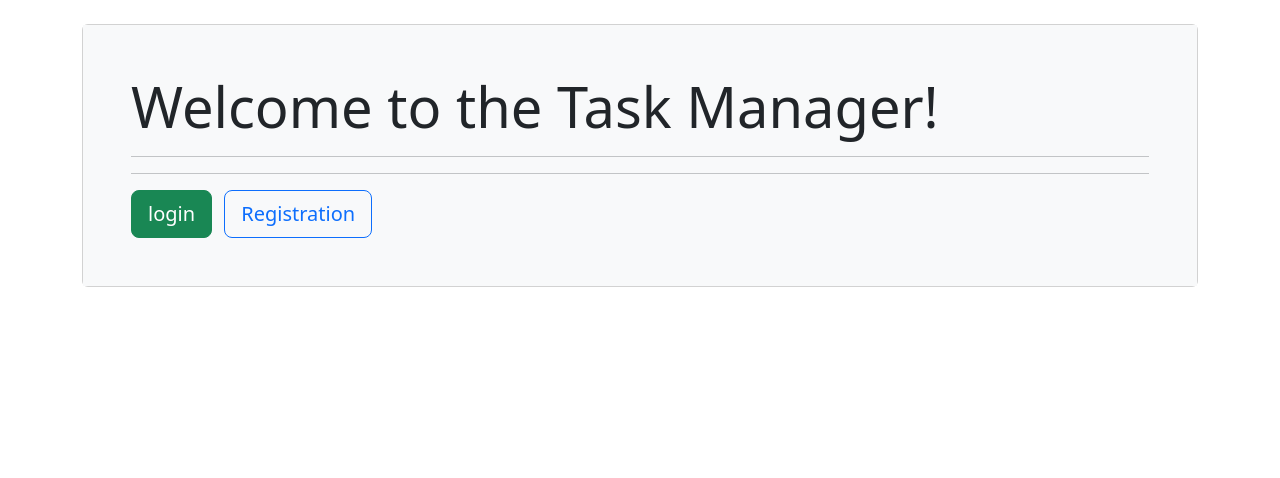
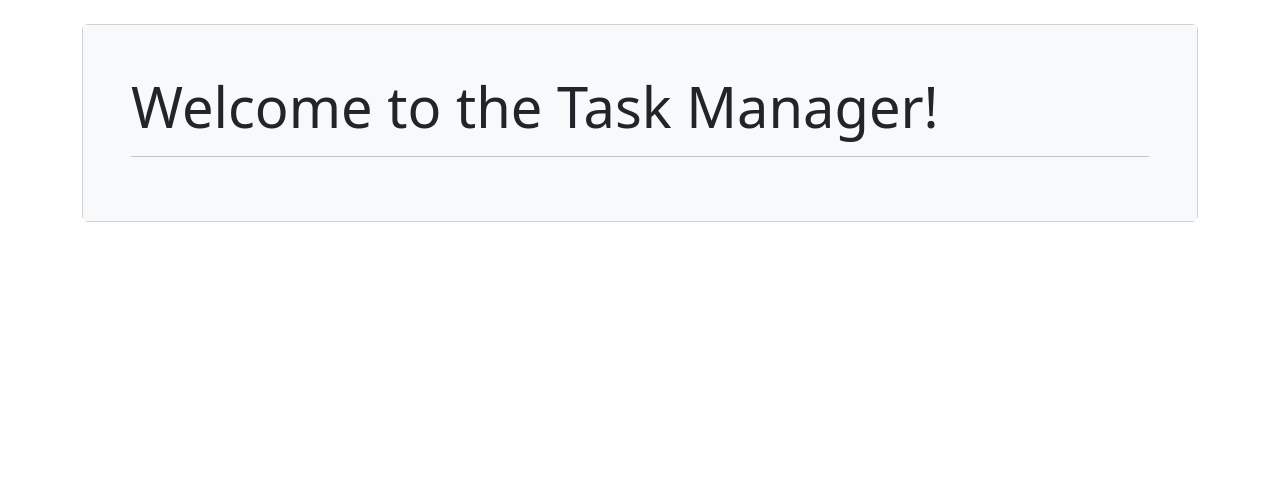
Before and after one commit to lisaCookie/python-project-52, a Django app: page / in a window 1280 px wide. Shown: the part 56-534 px from the top of the page. Run offline with Django 5.2, Linux system fonts and the light colour scheme; some libraries are stand-ins or nearby versions.

Commit message:
deleted:    cleaned.po         modified:   task_manager/templates/index.html         modified:   task_manager/templates/users/login.html

```diff
--- a/task_manager/templates/index.html
+++ b/task_manager/templates/index.html
@@ -11,14 +11,7 @@
     <div class="card-body p-5 bg-light">
         <div class="display-4">{% trans "Welcome to the Task Manager!" %}</div>
         <hr>
-        {# Добавляем кнопки для входа и регистрации #}
-        {% if not user.is_authenticated %}
-            <hr>
-            <div class="mt-3">
-                <a class="btn btn-success btn-lg me-2" href="{% url 'login' %}">{% trans "login" %}</a>
-                <a class="btn btn-outline-primary btn-lg" href="{% url 'user-create' %}">{% trans "Registration" %}</a>
-            </div>
-        {% endif %}
+        {# Удалены кнопки входа и регистрации #}
     </div>
 </div>
 {% endblock %}
--- a/task_manager/templates/users/login.html
+++ b/task_manager/templates/users/login.html
@@ -19,7 +19,7 @@
             <form method="post" novalidate>
                 {% csrf_token %}
                 {% bootstrap_form form %}
-                {% trans 'Войти' as login_text %}
+                {% trans 'Log in' as login_text %}
                 {% bootstrap_button login_text button_type="submit" button_class="btn-primary" %}
             </form>
         </div>
```
Also changed, not shown: cleaned.po (deleted).
